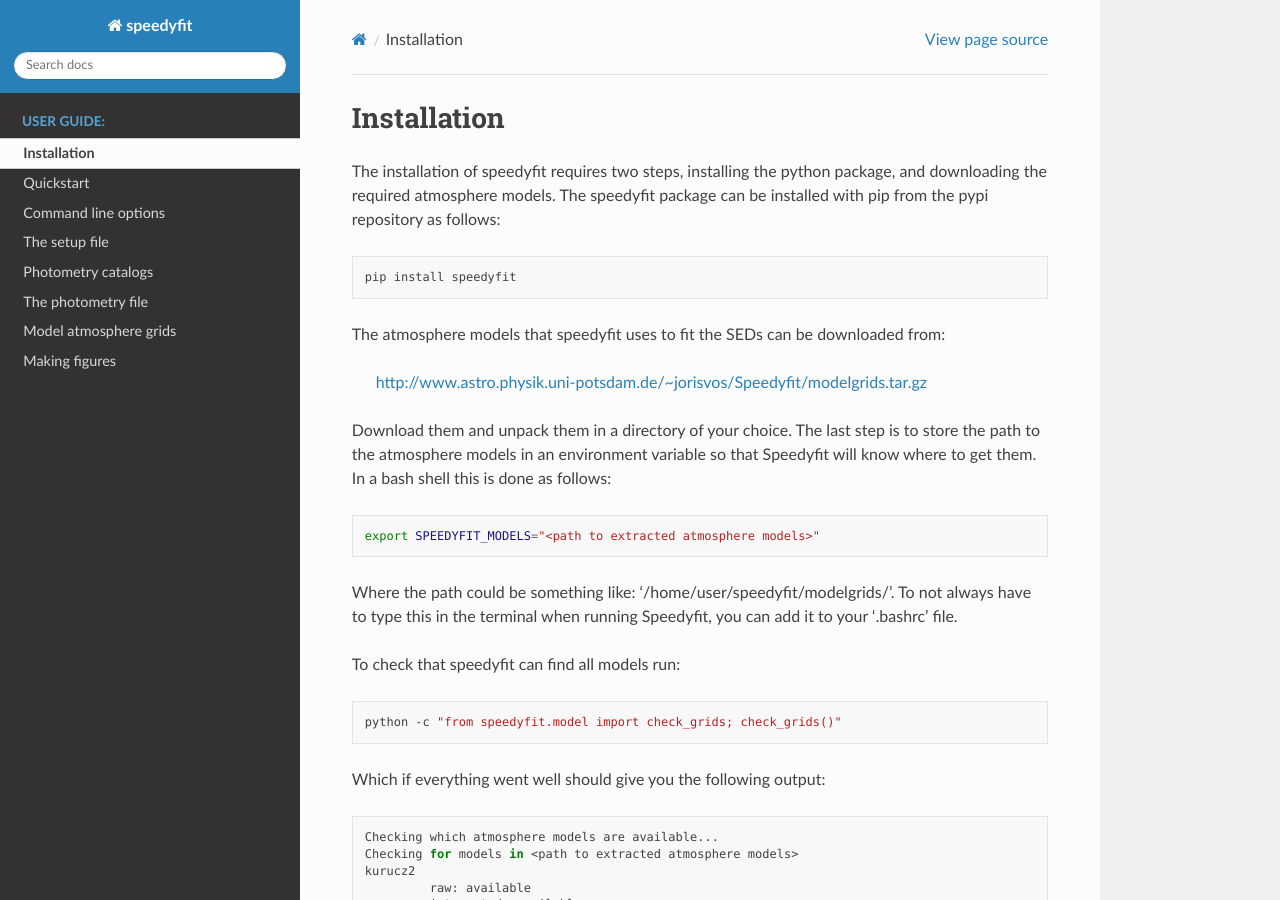
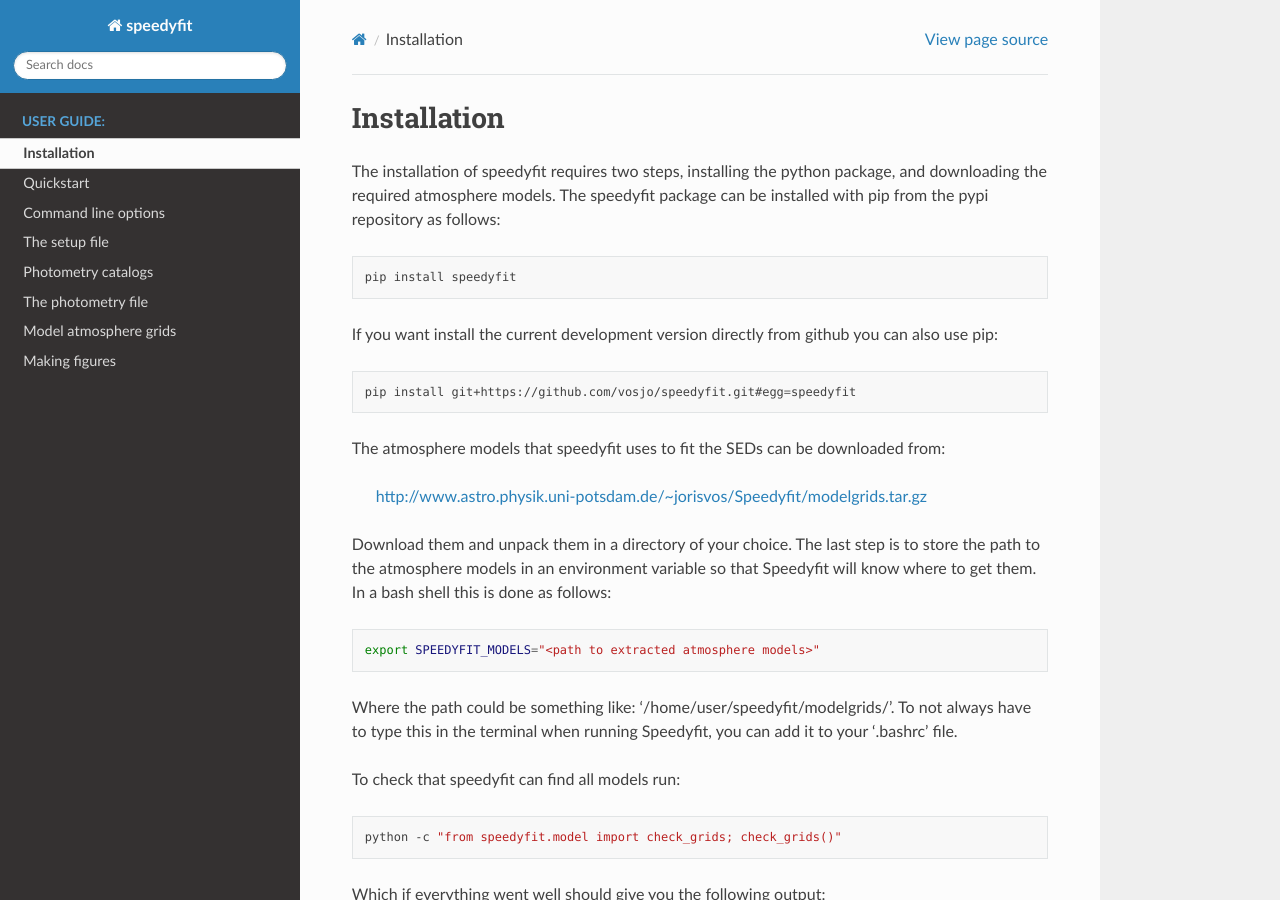
Before and after one commit to vosjo/speedyfit, a Sphinx documentation site: the page built from docs/userguide/install.rst, in a window 1280 px wide and 900 px high. Built offline with Sphinx 7.4.7 and the Read the Docs theme 2.0.0, drawn with Linux system fonts in a browser that asks for light colours.

Commit message:
Documentation: Added instructions on how to install the development version.

```diff
--- a/docs/userguide/install.rst
+++ b/docs/userguide/install.rst
@@ -8,6 +8,12 @@
 .. code-block:: bash
 
    pip install speedyfit
+
+If you want install the current development version directly from github you can also use pip:
+
+.. code-block:: bash
+
+   pip install git+https://github.com/vosjo/speedyfit.git#egg=speedyfit
 
 The atmosphere models that speedyfit uses to fit the SEDs can be downloaded from:
 
```
